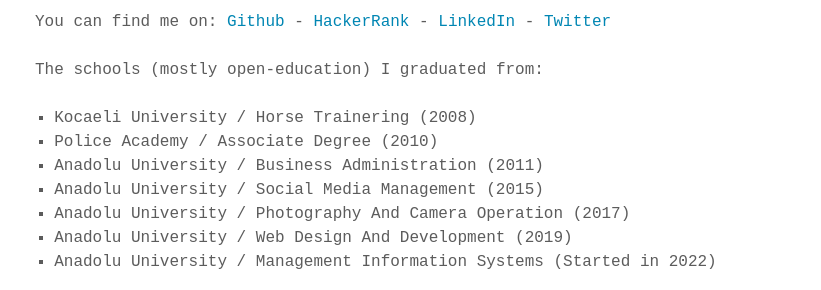
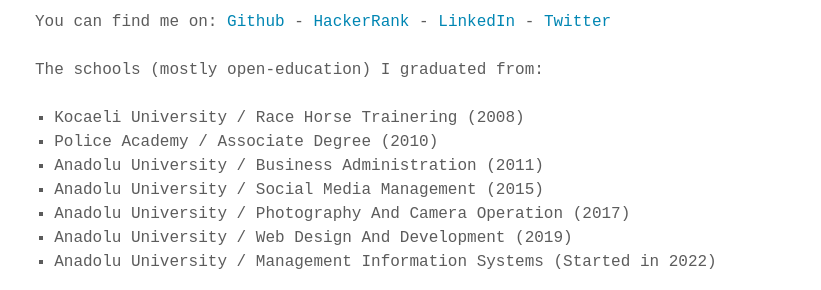
Before and after one commit to iltekin/iltekin.github.io, a Jekyll site: the page built from about.md, in a window 1280 px wide. Shown: the part 574-864 px from the top of the page, without its empty margins (229-1050 px from the left). Built offline with Jekyll 4.4.1, drawn with Linux system fonts in a browser that asks for light colours; some web fonts are replaced.

```diff
--- a/about.md
+++ b/about.md
@@ -43,7 +43,7 @@ I'm a Full Stack Web Developer 👨🏻‍💻 from Istanbul, Türkiye 🇹🇷<
 
 <p>The schools (mostly open-education) I graduated from:</p>
 <ul>
-<li>Kocaeli University / Horse Trainering (2008)</li>
+<li>Kocaeli University / Race Horse Trainering (2008)</li>
 <li>Police Academy / Associate Degree (2010)</li>
 <li>Anadolu University / Business Administration (2011)</li>
 <li>Anadolu University / Social Media Management (2015)</li>
```
